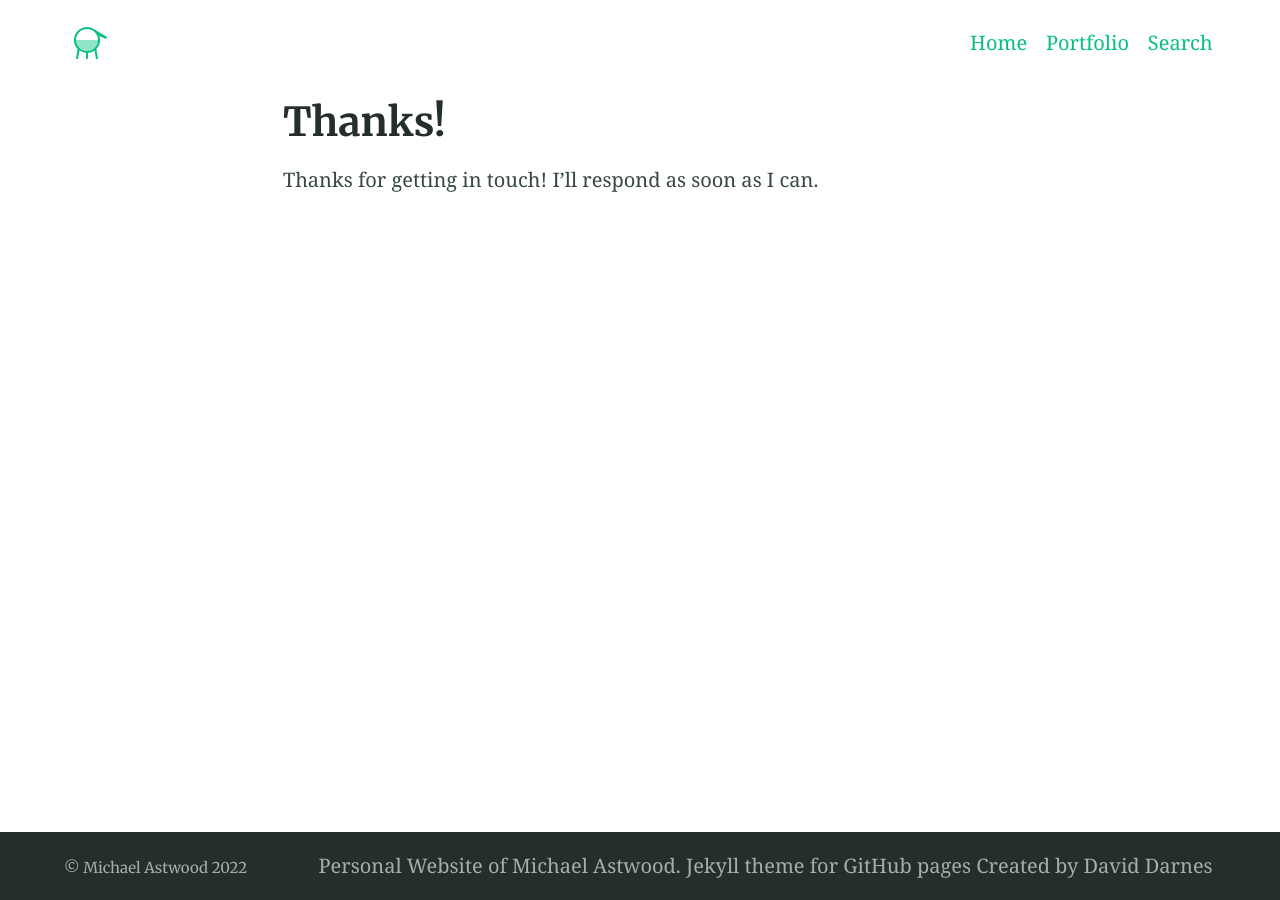
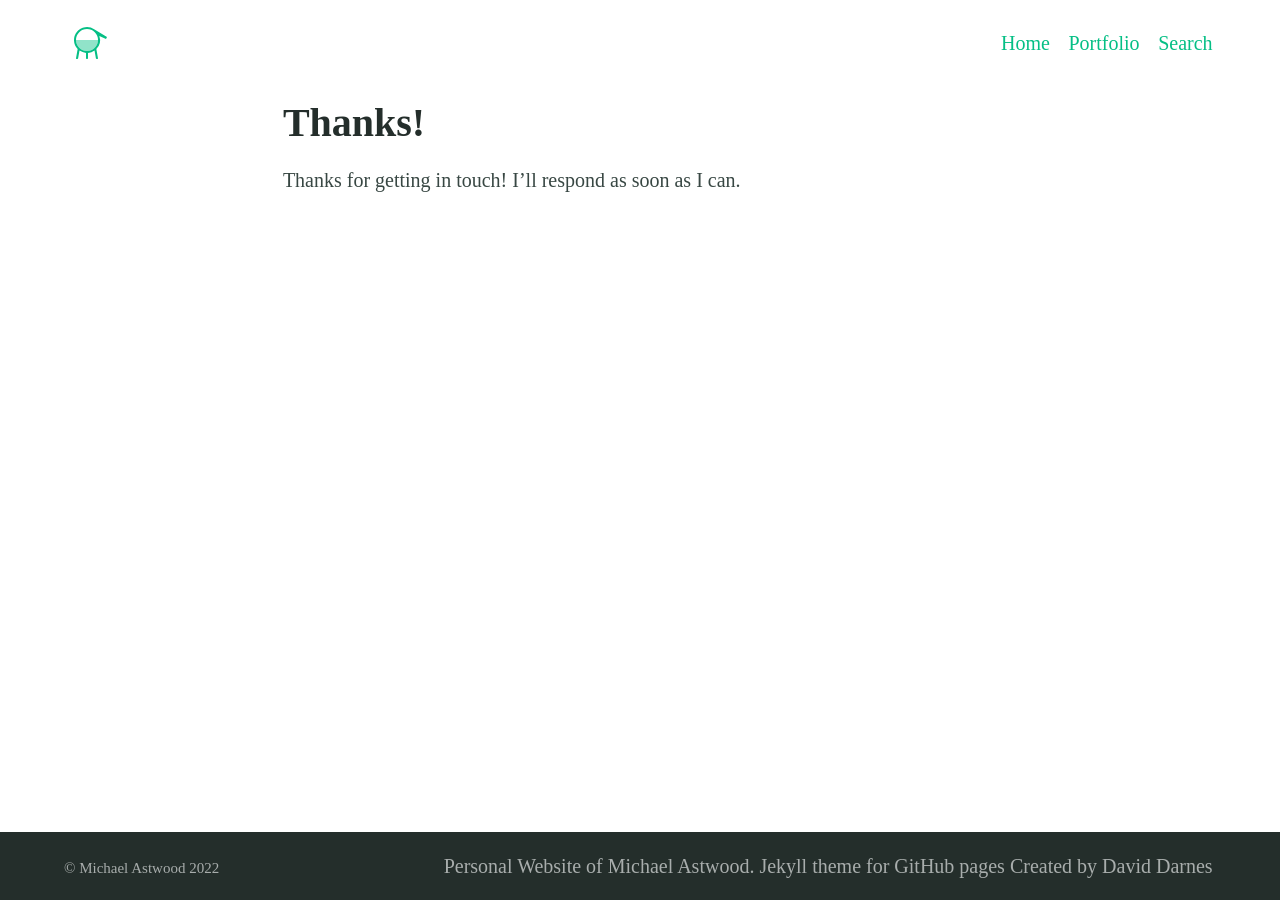
Before and after one commit to mastwood/mastwood.github.io, a Jekyll site: the page built from thanks.md, in a window 1280 px wide. Built offline with Jekyll 4.4.1, drawn with Linux system fonts in a browser that asks for light colours.

Commit message:
Update _settings.scss

```diff
--- a/_sass/_settings.scss
+++ b/_sass/_settings.scss
@@ -15,7 +15,7 @@ $white: #ffffff !default;
 
 // Typography
 $bodytype: (
-  font-family: "Georgia, serif",
+  font-family: "Times New Roman, sans-serif",
   regular: 400,
   bold: 700,
   italic: italic,
@@ -23,14 +23,14 @@ $bodytype: (
 ) !default;
 
 $headingtype: (
-  font-family: '"Merriweather", serif',
+  font-family: '"Times New Roman", serif',
   regular: 400,
   bold: 700,
   cap-height: 0.75
 ) !default;
 
 $monospacetype: (
-  font-family: "Menlo, monospace",
+  font-family: "Times New Roman, monospace",
   regular: 400,
   cap-height: 0.68
 ) !default;
```
